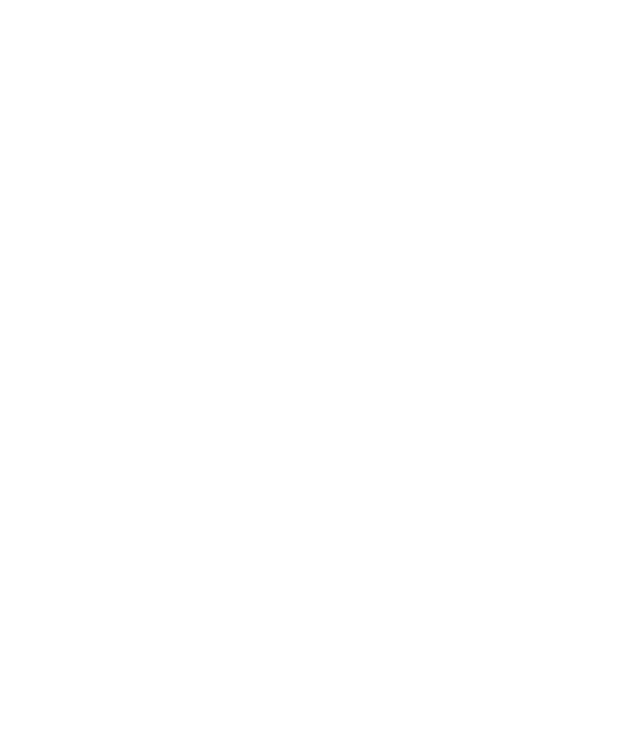
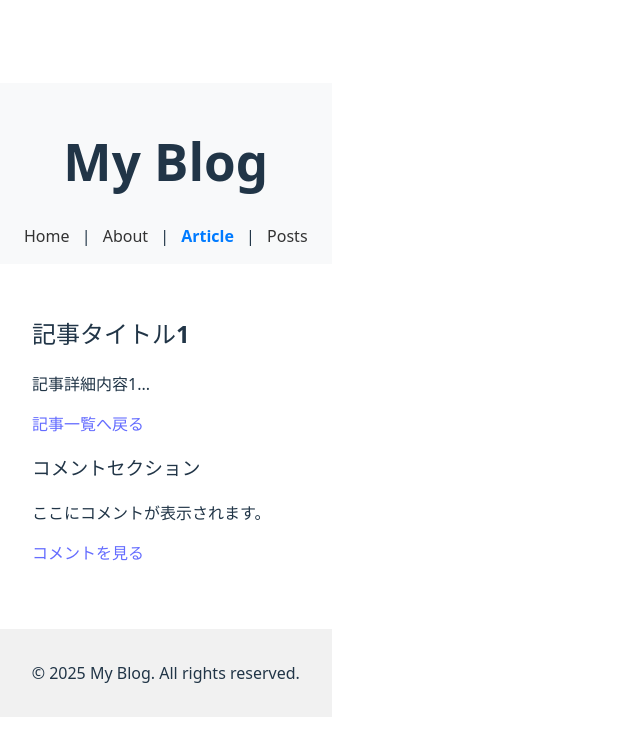
Before and after one commit to hiromichinomata/react-router-handson, a React (Vite) app: page /articles/1/comments in a window 1280 px wide. Before the commit this address had no page. Shown: the top 756 px of the page, without its empty margins (0-640 px from the left). Built offline with nearby package versions, Linux system fonts and the light colour scheme.

Commit message:
add: article comment

```diff
--- a/src/App.tsx
+++ b/src/App.tsx
@@ -5,6 +5,7 @@
 import About from './pages/about';
 import Articles from './pages/article';
 import ArticleDetail from './pages/article_detail';
+import Comments from './pages/comments';
 import PostDetail from './pages/post_detail';
 
 function App() {
@@ -16,7 +17,9 @@
           <Route path="/about" element={<About />} />
           <Route path="/post_detail/:id" element={<PostDetail />} />
           <Route path="articles" element={<Articles />} />
-          <Route path="articles/:id" element={<ArticleDetail />} />
+          <Route path="articles/:id" element={<ArticleDetail />}>
+            <Route path="comments" element={<Comments />} />
+          </Route>
         </Route>
       </Routes>
     </BrowserRouter>
--- a/src/pages/article_detail.tsx
+++ b/src/pages/article_detail.tsx
@@ -1,5 +1,5 @@
 import React from 'react';
-import { useParams, Link } from 'react-router';
+import { useParams, Outlet, Link } from 'react-router';
 
 interface Article {
   id: number;
@@ -34,6 +34,11 @@
       <h2>{article.title}</h2>
       <p>{article.content}</p>
       <Link to="/articles">記事一覧へ戻る</Link>
+      <div>
+        <Outlet />
+      </div>
+      {/* コメントページへリンク */}
+      <Link to="comments">コメントを見る</Link>
     </div>
   );
 };
--- /dev/null
+++ b/src/pages/comments.tsx
@@ -0,0 +1,12 @@
+import React from 'react';
+
+const Comments: React.FC = () => {
+  return (
+    <div>
+      <h3>コメントセクション</h3>
+      <p>ここにコメントが表示されます。</p>
+    </div>
+  );
+};
+
+export default Comments;
```
